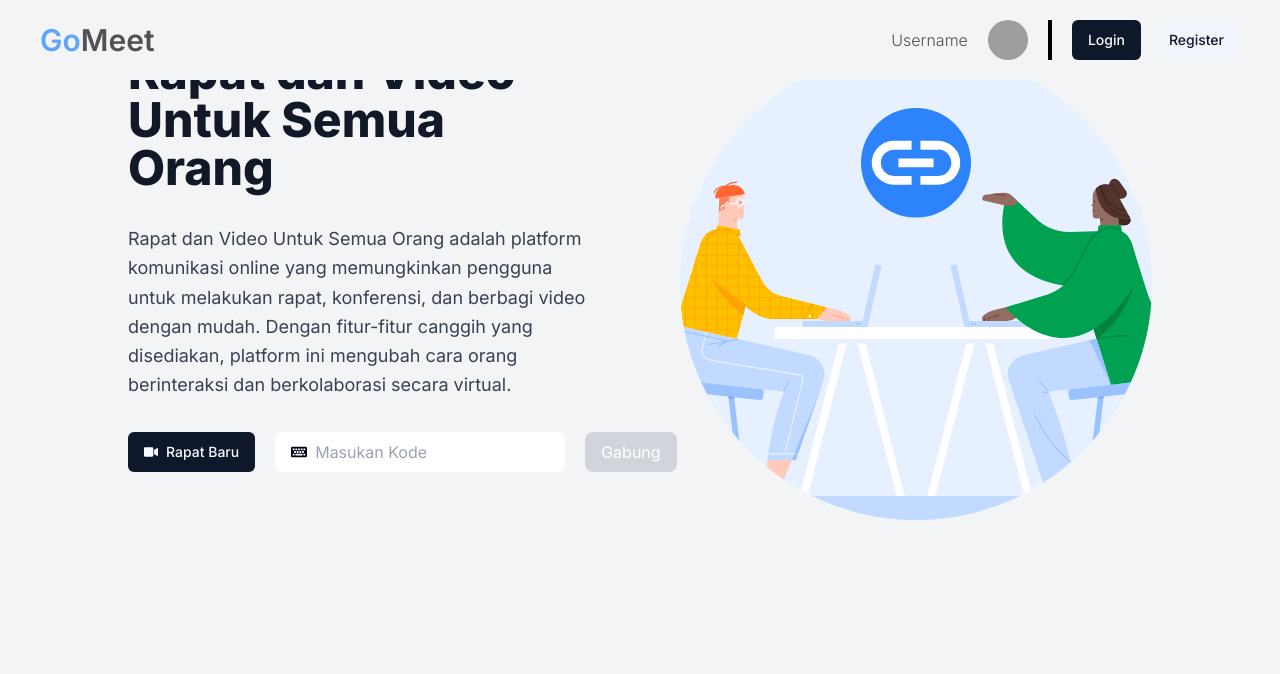
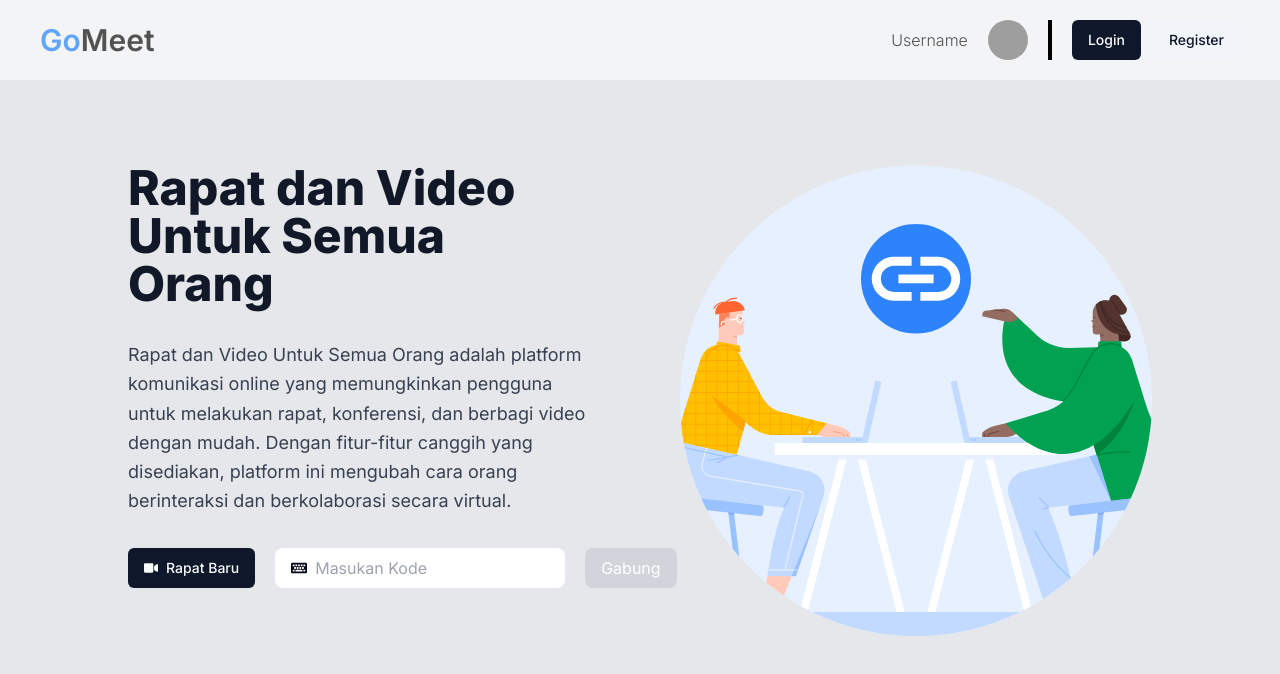
Before and after one commit to arthagp/assessment-loyal, a Next.js app: page / in a window 1280 px wide. Shown: the top 674 px of the page. Built offline with nearby package versions, Linux system fonts and the light colour scheme; grey boxes are pictures that could not be loaded.

Commit message:
changed style nav, dashboard

```diff
--- a/src/app/[slug]/page.tsx
+++ b/src/app/[slug]/page.tsx
@@ -5,7 +5,7 @@ const LobbyRoom = () => {
   // TODO: mengecek jika tidak ada orang yang masuk di code tersebut maka, break out room notif 'tidak ada orang disini', akan tetapi jika ada muncul avatar masing2 username 'AG'/'GP'..
 
   return (
-    <div className="w-full h-16 min-h-screen bg-gray-200 flex justify-between items-center p-20">
+    <div className="w-full min-h-screen bg-gray-200 flex justify-between items-center p-20">
       <div className="w-1/2">
         <div className="w-[600px] h-[500px] bg-black"></div>
       </div>
--- a/src/components/Dashboard.tsx
+++ b/src/components/Dashboard.tsx
@@ -14,7 +14,7 @@ const Dashboard = () => {
   const { value, onChange, reset } = useInput("");
 
   return (
-    <div className="bg-gray-100 min-h-screen py-12 px-4 sm:px-6 lg:px-8 scroll-smooth">
+    <div className="w-full min-h-screen bg-gray-200 flex justify-between items-center p-20">
       <div className="max-w-5xl mx-auto flex flex-col lg:flex-row justify-between items-center lg:items-start">
         <div className="text-center lg:text-left lg:w-1/2 lg:pr-10">
           <h1 className="text-4xl lg:text-5xl font-extrabold text-gray-900 leading-tight mb-6 sm:mb-8">
--- a/src/components/common/Navbar.tsx
+++ b/src/components/common/Navbar.tsx
@@ -1,15 +1,16 @@
 import React from "react";
 import { Avatar, AvatarFallback, AvatarImage } from "@/components/ui/avatar";
 import { Button } from "@/components/ui/button";
+import Link from "next/link";
 
 const Navbar = () => {
   // logo, avatar (username), dan login/register , jika sudah login maka login/register disapper
   return (
     <div className="w-full fixed inset-0 p-10 h-16 bg-gray-100 flex justify-between items-center">
       <div>
-        <h1 className="text-neutral-600 text-3xl font-semibold">
+        <Link href={"/"} className="text-neutral-600 text-3xl font-semibold">
           <span className="text-blue-400">Go</span>Meet
-        </h1>
+        </Link>
       </div>
       <div className="flex justify-center items-center gap-5">
         <p className="text-neutral-600 font-light">Username</p>
```
